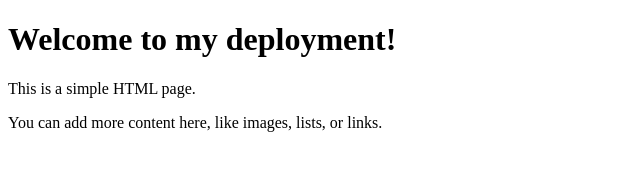
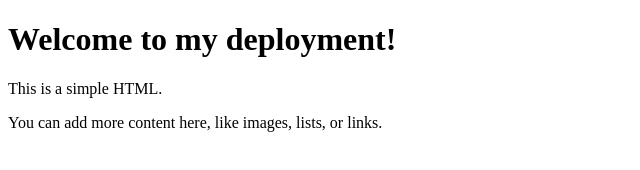
Before and after one commit to kommaraanand/basic, a plain HTML site: page index.html in a window 1280 px wide. Shown: the full height of the page, 0-640 px from the left. Drawn offline with Linux system fonts and the light colour scheme.

Commit message:
Update index.html

```diff
--- a/index.html
+++ b/index.html
@@ -7,7 +7,7 @@
 </head>
 <body>
   <h1>Welcome to my deployment!</h1>
-  <p>This is a simple HTML page.</p>
+  <p>This is a simple HTML.</p>
   <p>You can add more content here, like images, lists, or links.</p>
 </body>
 </html>
```
